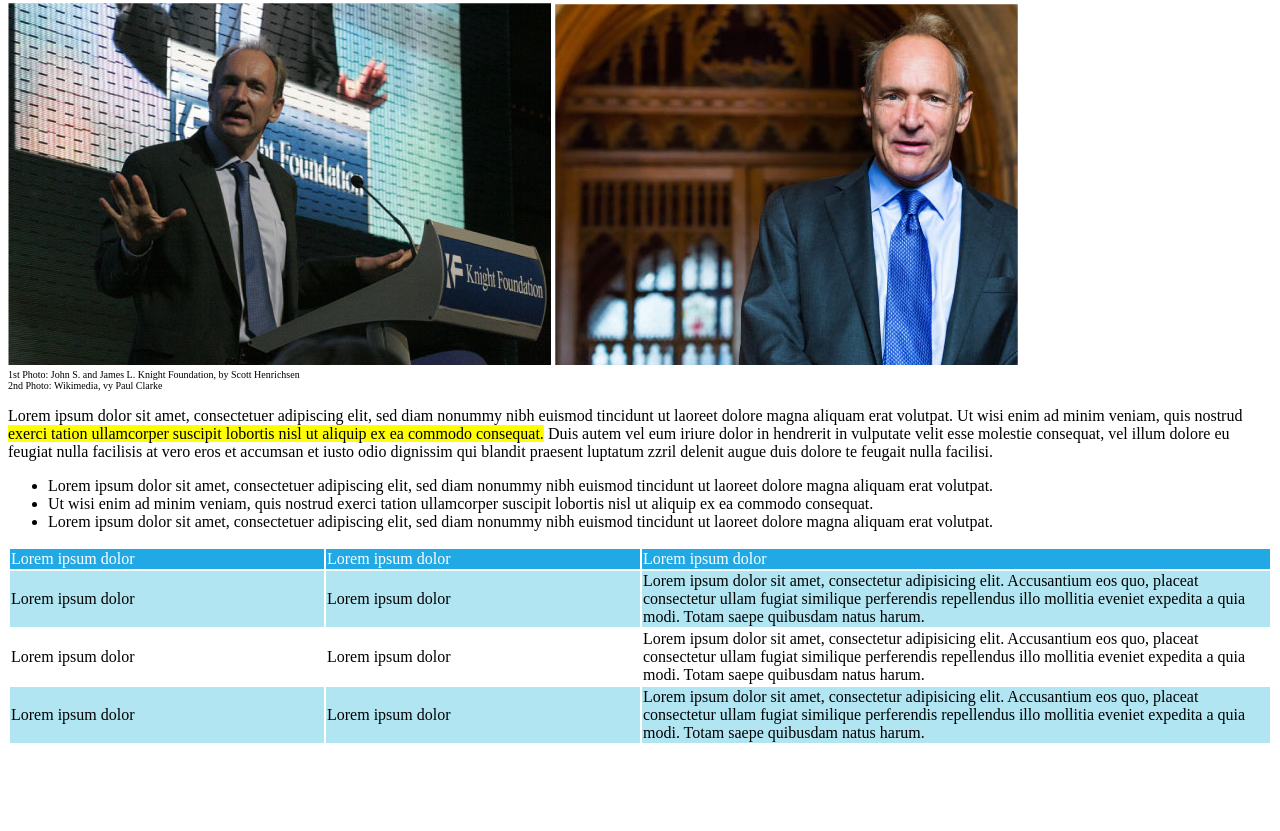
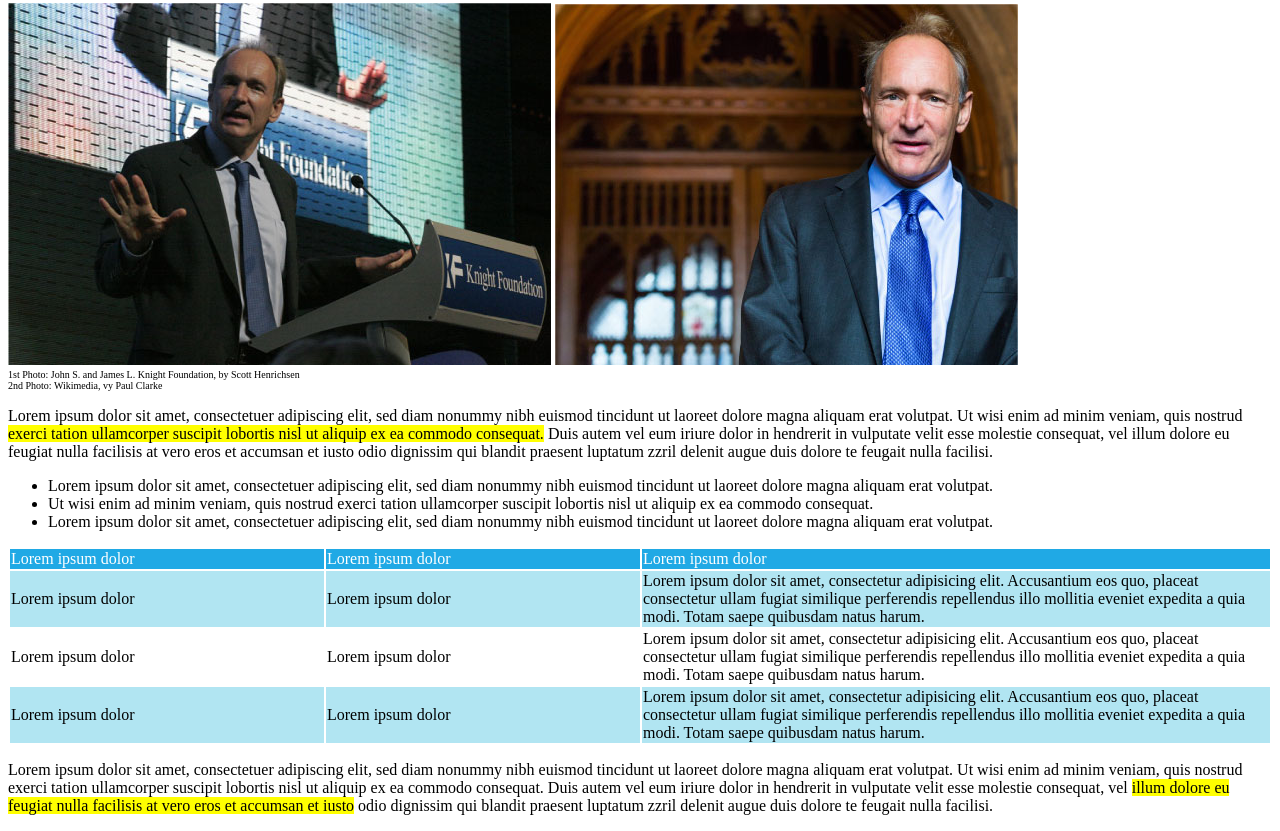
Before and after one commit to AndyDAntuono/html-css-booleaner, a plain HTML site: page index.html in a window 1280 px wide. Shown: the part 369-1200 px from the top of the page. Before the commit the page ends 1122 px from the top, so only its background shows below. Drawn offline with Linux system fonts and the light colour scheme.

Commit message:
[FEAT] main, second paragraph added

```diff
--- a/index.html
+++ b/index.html
@@ -82,6 +82,14 @@
             </tbody>
         </table>
 
+        <!--SECONDO PARAGRAFO PRINCIPALE-->
+        <p>
+            Lorem ipsum dolor sit amet, consectetuer adipiscing elit, sed diam nonummy nibh euismod tincidunt ut laoreet dolore magna aliquam erat volutpat. Ut wisi enim
+            ad minim veniam, quis nostrud exerci tation ullamcorper suscipit lobortis nisl ut aliquip ex ea commodo consequat. Duis autem vel eum iriure dolor in hendrerit in
+            vulputate velit esse molestie consequat, vel <mark>illum dolore eu feugiat nulla facilisis at vero eros et accumsan et iusto</mark> odio dignissim qui blandit praesent luptatum
+            zzril delenit augue duis dolore te feugait nulla facilisi.
+        </p>
+
     </main>
 
     <footer></footer>
```
